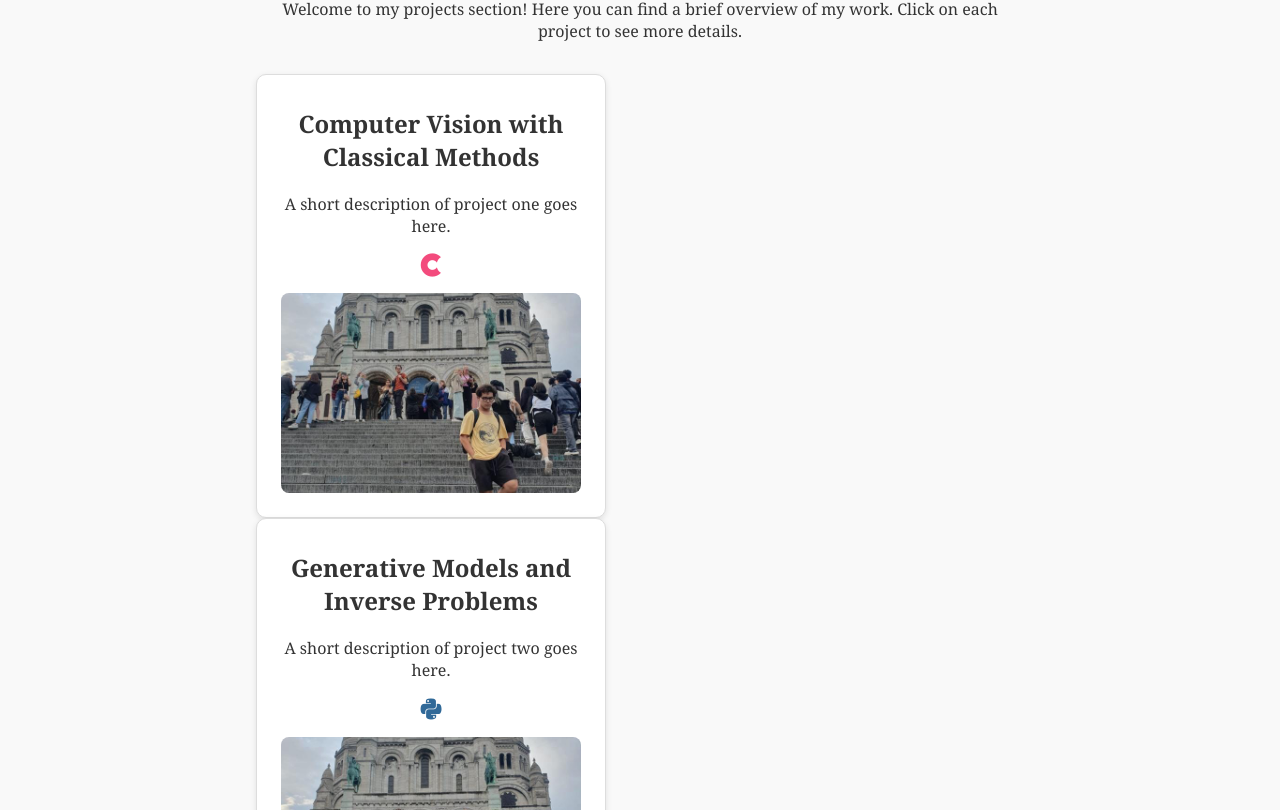
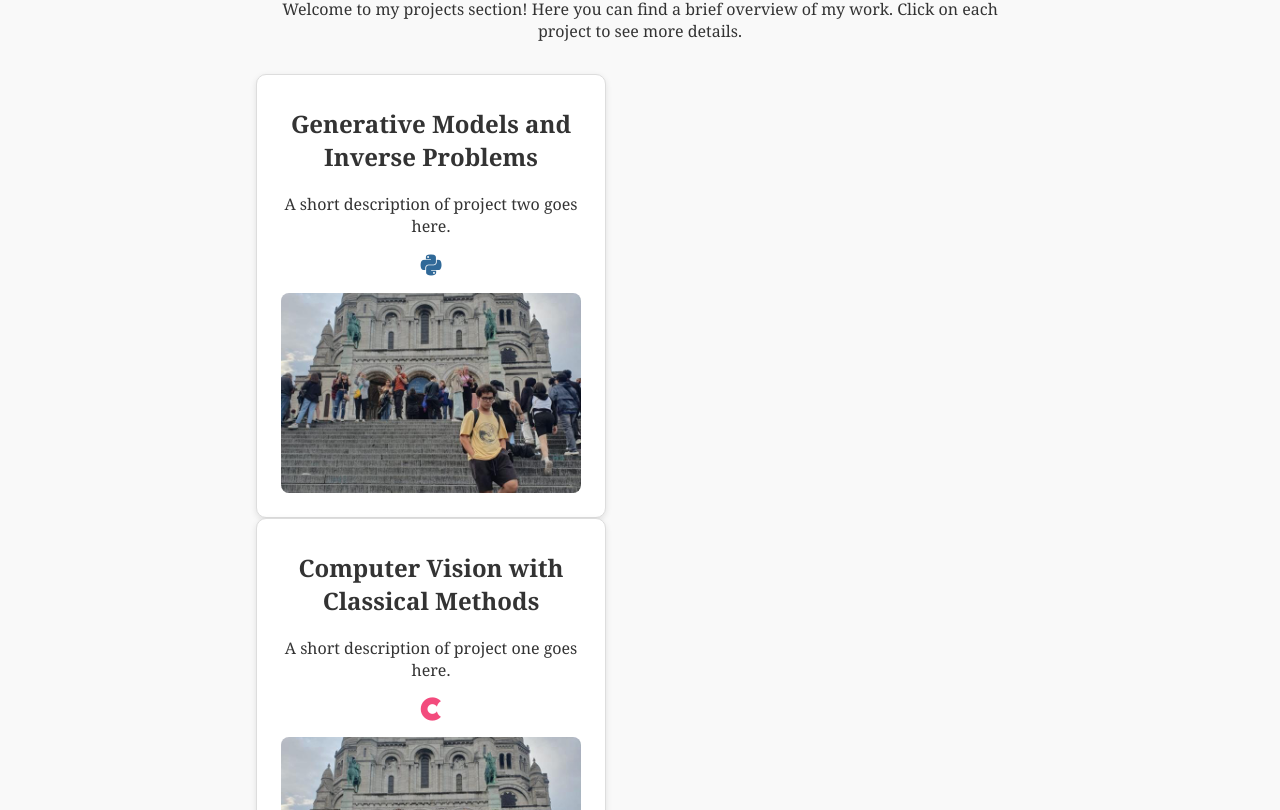
Before and after one commit to EwerthonMelzani/ewerthonmelzani.github.io, a Jekyll site: the page built from projects.md, in a window 1280 px wide. Shown: the part 420-1230 px from the top of the page. Built offline with Jekyll 4.4.1, drawn with Linux system fonts in a browser that asks for light colours.

Commit message:
The site with new layout

```diff
--- a/projects.md
+++ b/projects.md
@@ -12,7 +12,21 @@
 
 <div class="projects-container">
 
-  <!-- Project 1 -->
+<!-- Project 1 -->
+  <div class="project-card">
+    <h2>Generative Models and Inverse Problems</h2>
+    <p>A short description of project two goes here.</p>
+    <div class="project-icons">
+    <i class="fab fa-python" title="Python"></i>
+  </div>
+
+  <div class="project-image-container">
+    <img src="/assets/images/profile.png" alt="Project 1 image" class="project-image">
+    <a href="https://github.com/EwerthonMelzani/PRE_Compressed_Sensing_using_Generative_Models" class="read-more-link">Github</a>
+  </div>
+  </div>
+
+  <!-- Project 2 -->
   <div class="project-card">
   <h2>Computer Vision with Classical Methods</h2>
   <p>A short description of project one goes here.</p>
@@ -22,24 +36,11 @@
   </div>
 
   <div class="project-image-container">
-    <img src="/assets/images/profile.png" alt="Project 1 image" class="project-image">
-    <a href="/projects/project-one/" class="read-more-link">Read more</a>
+    <img src="/assets/images/profile.png" alt="Project 2 image" class="project-image">
+    <a href="https://github.com/Sh3xe/edge-detector" class="read-more-link">Github</a>
   </div>
   </div>
 
-  <!-- Project 2 -->
-  <div class="project-card">
-    <h2>Generative Models and Inverse Problems</h2>
-    <p>A short description of project two goes here.</p>
-    <div class="project-icons">
-    <i class="fab fa-python" title="Python"></i>
-  </div>
-
-  <div class="project-image-container">
-    <img src="/assets/images/profile.png" alt="Project 1 image" class="project-image">
-    <a href="/projects/project-one/" class="read-more-link">Read more</a>
-  </div>
-  </div>
 
   <!-- Project 3 -->
   <div class="project-card">
@@ -50,8 +51,8 @@
   </div>
 
   <div class="project-image-container">
-    <img src="/assets/images/profile.png" alt="Project 1 image" class="project-image">
-    <a href="/projects/project-one/" class="read-more-link">Read more</a>
+    <img src="/assets/images/profile.png" alt="Project 3 image" class="project-image">
+    <a href="https://github.com/EwerthonMelzani/Stable_Diffusion" class="read-more-link">Github</a>
   </div>
   </div>
 
@@ -64,8 +65,8 @@
   </div>
 
   <div class="project-image-container">
-    <img src="/assets/images/profile.png" alt="Project 1 image" class="project-image">
-    <a href="/projects/project-one/" class="read-more-link">Read more</a>
+    <img src="/assets/images/profile.png" alt="Project 4 image" class="project-image">
+    <a href="https://github.com/EwerthonMelzani/Friends_of_C" class="read-more-link">Github</a>
   </div>
   </div>
 
```
